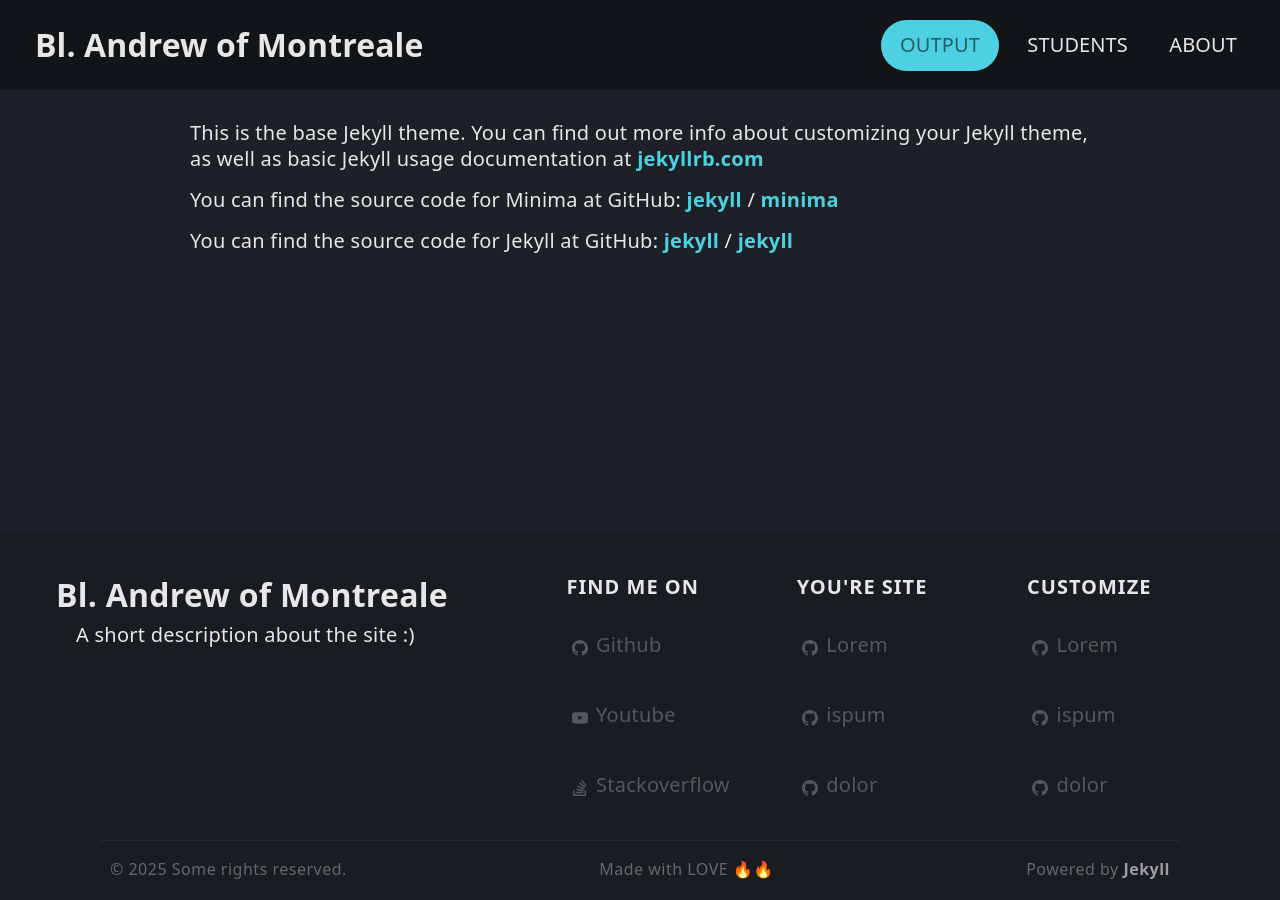
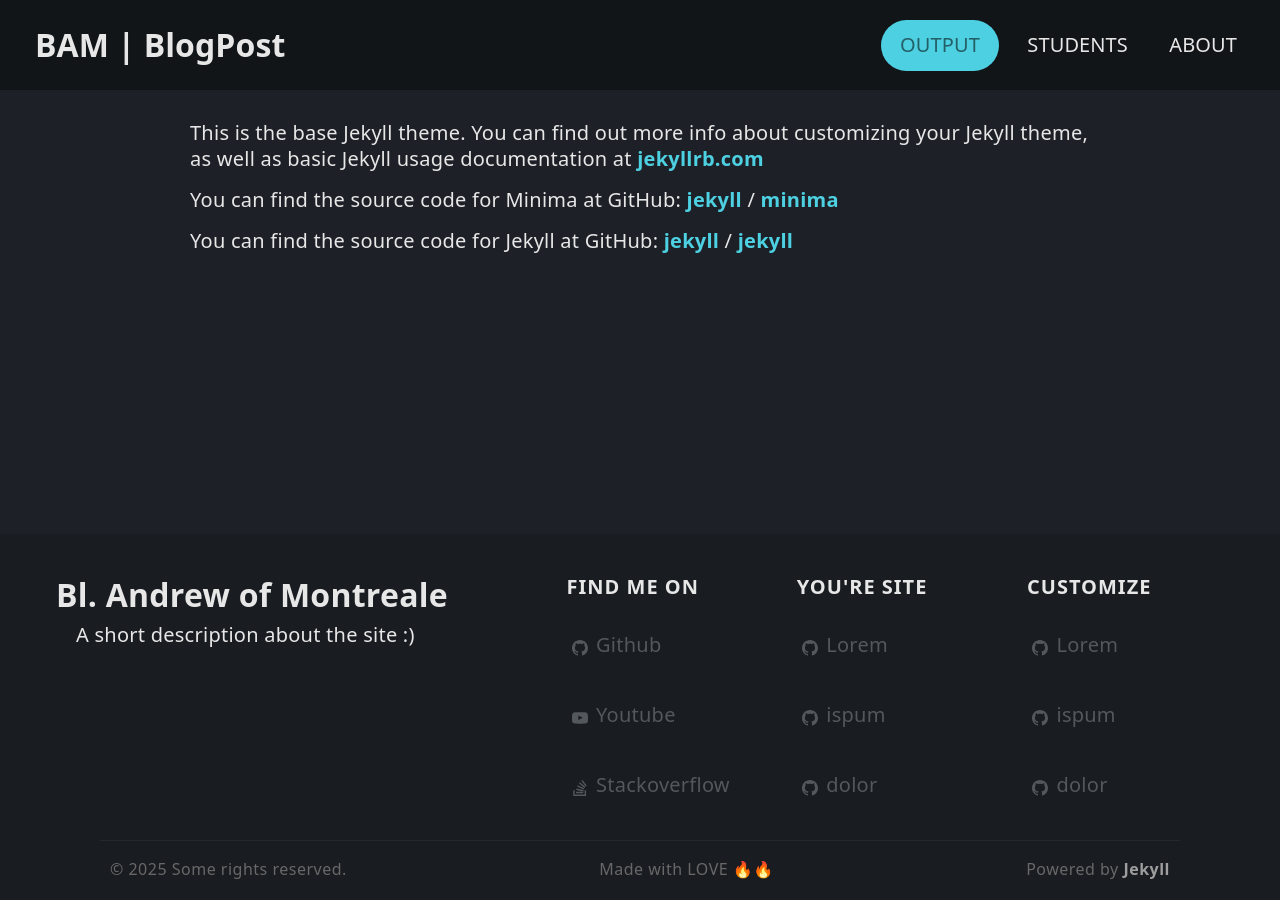
Before and after one commit to aeziyehl/11BAM-BLOGPOST, a Jekyll site: the page built from about.markdown, in a window 1280 px wide. Built offline with Jekyll 4.4.1, drawn with Linux system fonts in a browser that asks for light colours.

Commit message:
update naming schemes

```diff
--- a/_includes/Header.html
+++ b/_includes/Header.html
@@ -6,7 +6,7 @@
 {%- endunless -%}
 
   <a class="site-nav-logo" href="{{ site.baseurl }}/">
-    <p>{{ site.title }}</p>
+    <p>BAM | BlogPost</p>
   </a>
   <input type="checkbox" id="site-nav-check" />
   <label for="site-nav-check">
--- a/_layouts/home.html
+++ b/_layouts/home.html
@@ -6,7 +6,9 @@
   {%- include Header.html -%}
   <header class="site-banner" role="banner">
     <div class="banner-content" id="banner-content">
-      <p class="page-header-title">{{site.title}}</p>
+      <p class="page-header-title">Blessed</p>
+      <p class="page-header-title">Andrew of</p>
+      <p class="page-header-title">Montreale</p>
       <p class="site-banner-description">{{site.description}}</p>
       <!-- <a href="{{ site.Header.header_link_2 | relative_url }}">{{site.Header.header_name_2}}</a> -->
     </div>
--- a/_sass/layouts/layout.scss
+++ b/_sass/layouts/layout.scss
@@ -188,7 +188,7 @@
   .banner-content {
     display: flex;
     justify-content: center;
-    align-items: center;
+    align-items: flex-start;
     flex-direction: column;
 
     > a {
@@ -223,7 +223,6 @@
       border-top: 8px;
       margin-bottom: 0%;
       color: $header-bg-color;
-      text-align: center;
       padding-bottom: 7px;
       @include animation-fade-in(0.1);
     }
@@ -256,7 +255,7 @@
       width: $site-banner-picture-sze_wdth;
 
       > img {
-        @include animation-fade-in(1.60);
+        @include animation-fade-in(1.6);
       }
     }
   }
@@ -367,7 +366,7 @@
       color: $text-color;
     }
     &:hover {
-      background: linear-gradient(0deg,rgba(68,71,70,.15),rgba(68,71,70,.15));
+      background: linear-gradient(0deg, rgba(68, 71, 70, 0.15), rgba(68, 71, 70, 0.15));
     }
   }
   .post {
@@ -444,7 +443,6 @@
         }
       }
     }
-
   }
   .post-descriptions {
     p {
@@ -466,7 +464,7 @@
     a {
       @include body-medium;
       a[href^="#"] {
-          display: none
+        display: none;
       }
     }
   }
```
Lines whose indentation alone changed are shown as unchanged.
